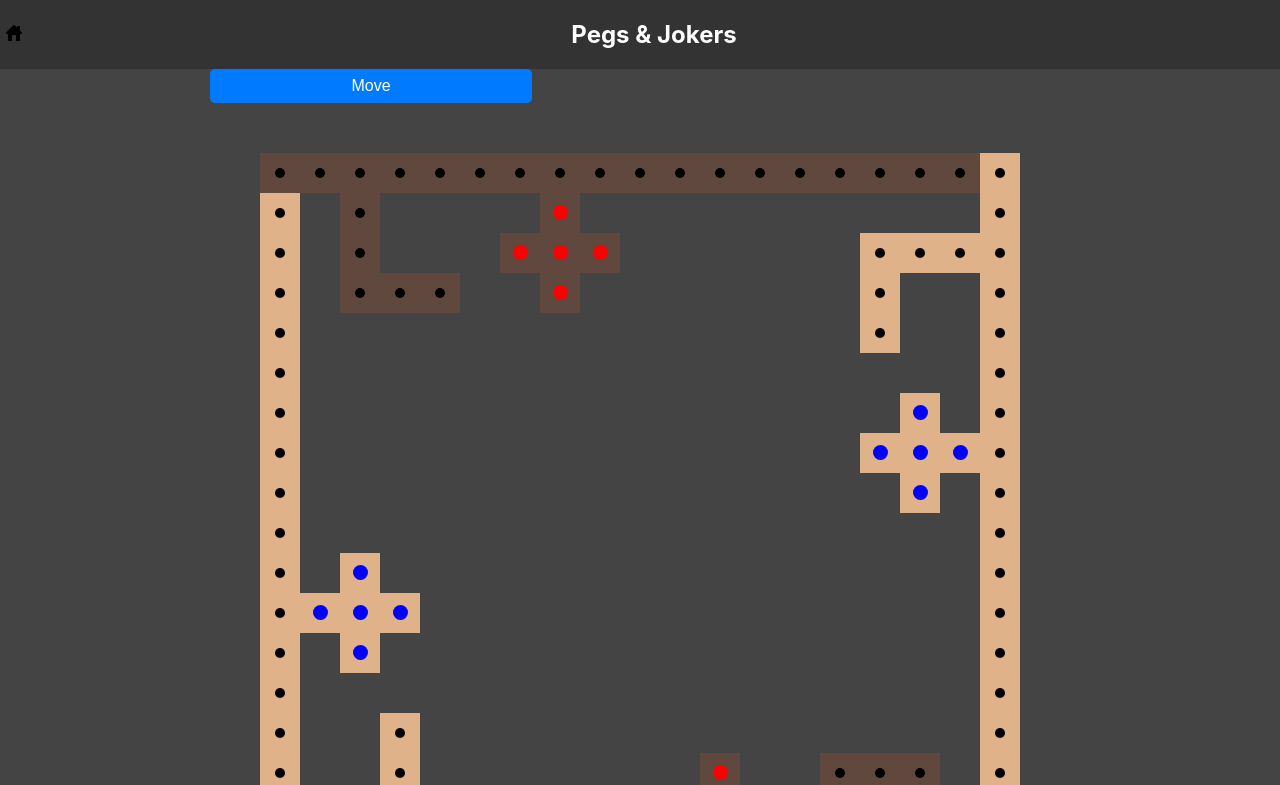
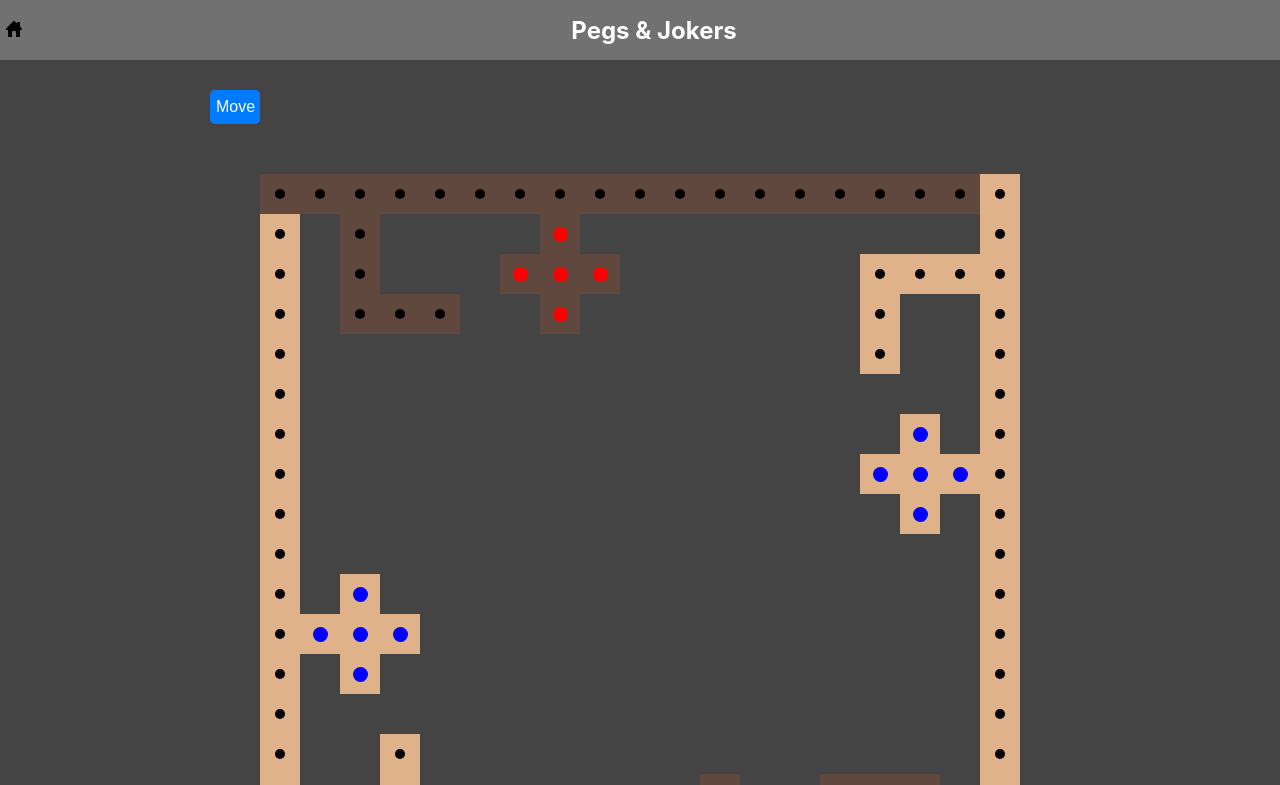
Before and after one commit to TyKerkman/Pegs-Jokers, a React (Create React App) app in the folder frontend/: page /game in a window 1280 px wide. Shown: the top 785 px of the page. Built offline with nearby package versions, Linux system fonts and the light colour scheme.

Commit message:
Tweaked the temporary move button.

```diff
--- a/frontend/src/Styling.css
+++ b/frontend/src/Styling.css
@@ -166,9 +166,10 @@ input[type="password"] {
 }
 
 .button-2 {
-  width: 322px;
+  width: 50px;
   padding-top: 8px;
   padding-bottom: 8px;
+  margin-top: 30px;
   font-size: 16px;
   text-align: center;
   background-color: #007bff;
@@ -181,7 +182,8 @@ input[type="password"] {
 
 .navBar{
   width: 100%;
-  background-color: #333;
+  height: 60px;
+  background-color: #717171;
   color: white;
   display: flex;
   margin: 0;
```
